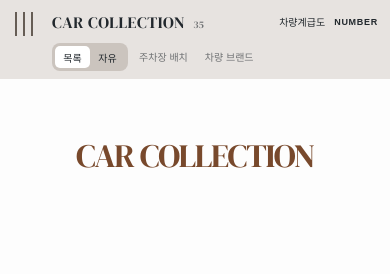
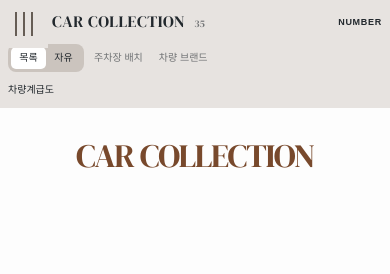
Before and after one commit to ljm92767647/car, a plain HTML site: page index.html in a window 390 px wide. Both pictures are taken after a click on the button "메뉴 펼치기". Shown: the top 274 px of the page. Drawn offline with Linux system fonts and the light colour scheme; a web font is replaced by a local one.

Commit message:
Unify mobile collection headers while preserving content positions

```diff
--- a/header-toggle.css
+++ b/header-toggle.css
@@ -132,3 +132,100 @@ body[data-entry-site="watches"] #collection-entry[data-menu]:has(> .collection-c
     top: -12px;
   }
 }
+
+/* Share mobile header rows while preserving each page's original content origin. */
+@media (max-width: 760px) {
+  body.uniform-mobile-header[data-menu-open] > #collection-header {
+    display: grid;
+    grid-template-columns: 76px minmax(0, 1fr) auto;
+    grid-template-rows: 36px 28px 28px;
+    align-content: start;
+    align-items: center;
+    gap: 4px;
+    height: 108px;
+    min-height: 108px;
+    max-height: 108px;
+    padding: 4px 8px;
+    margin-bottom: calc(var(--menu-layout-height) - 108px);
+  }
+  body.uniform-mobile-header #collection-header h1 {
+    grid-column: 1 / 3;
+    grid-row: 1;
+    justify-self: start;
+    margin: 0 0 0 44px;
+    padding: 0;
+    font-size: 16px;
+    font-weight: 400;
+    line-height: 24px;
+    letter-spacing: .04em;
+    white-space: nowrap;
+  }
+  body.uniform-mobile-header #collection-header h1 span {
+    font-size: 10px;
+    font-weight: 400;
+    margin-left: 5px;
+  }
+  body.uniform-mobile-header #collection-header .header-break { display: none; }
+  body.uniform-mobile-header #collection-header .collection-controls,
+  body.uniform-mobile-header #collection-header .header-actions { display: contents; }
+  body.uniform-mobile-header #collection-header .view-switch {
+    grid-column: 1;
+    grid-row: 2;
+    width: 76px;
+    height: 28px;
+    margin: 0;
+    align-self: center;
+  }
+  body.uniform-mobile-header #collection-header nav {
+    grid-column: 2 / 4;
+    grid-row: 2;
+    display: flex;
+    align-items: center;
+    justify-content: flex-start;
+    gap: 4px;
+    margin: 0;
+    width: auto;
+  }
+  body.uniform-mobile-header #collection-header button {
+    font-size: 10px;
+    line-height: 16px;
+    min-height: 28px;
+    padding: 5px 6px;
+  }
+  body.uniform-mobile-header #collection-header .view-switch button {
+    font-size: 10px !important;
+    padding: 0;
+    min-height: 0;
+  }
+  body.uniform-mobile-header #collection-header :is(#number, #numbers) {
+    grid-column: 3;
+    grid-row: 1;
+    justify-self: end;
+    align-self: center;
+    position: static;
+    margin: 0;
+    padding: 5px 0;
+    font-size: 9px;
+    line-height: 16px;
+    min-height: 28px;
+  }
+  body.uniform-mobile-header[data-entry-site="pens"] #collection-header :is(#classification, #daily-classification) {
+    grid-column: 2 / 4;
+    grid-row: 3;
+  }
+  body.uniform-mobile-header #collection-header #rank {
+    grid-column: 1;
+    grid-row: 3;
+    justify-self: start;
+    margin: 0;
+    padding-left: 0;
+  }
+  body.uniform-mobile-header #collection-header :is(.filters, #classic-control) {
+    grid-column: 2 / 4;
+    grid-row: 3;
+    justify-self: end;
+    align-items: center;
+    margin: 0;
+    gap: 4px;
+  }
+}
--- a/header-toggle.js
+++ b/header-toggle.js
@@ -14,10 +14,17 @@
     header.inert = !open;
     header.setAttribute('aria-hidden', String(!open));
   }
+  const mobileHeader = matchMedia('(max-width: 760px)');
   const measureBar = () => {
+    document.body.classList.remove('uniform-mobile-header');
+    const layoutHeight = header.offsetHeight;
+    document.body.style.setProperty('--menu-layout-height', layoutHeight + 'px');
+    document.body.classList.toggle('uniform-mobile-header', mobileHeader.matches);
     document.body.style.setProperty('--menu-bar-height', header.offsetHeight + 'px');
   };
   new ResizeObserver(measureBar).observe(header);
+  addEventListener('resize', measureBar);
+  document.fonts.ready.then(measureBar);
   measureBar();
   setOpen(false);
   toggle.addEventListener('click', () => setOpen(toggle.getAttribute('aria-expanded') !== 'true'));
--- a/index.html
+++ b/index.html
@@ -1,7 +1,7 @@
 <!doctype html>
-<html lang="ko"><head><meta charset="UTF-8"><meta name="viewport" content="width=device-width,initial-scale=1"><meta name="theme-color" content="#fdfdfd"><title>CAR COLLECTION</title><link rel="icon" href="data:,"><link rel="stylesheet" href="style.css?v=carcatalog20261018"><script defer src="data.js?v=porsche20261023"></script><script defer src="geometry.js?v=sizedetails20261017"></script><script defer src="app.js?v=porschedesign20261023"></script><link rel="stylesheet" href="catalog.css?v=carfour20261018"><script defer src="catalog.js?v=carfour20261018"></script><link rel="stylesheet" href="collection-entry.css?v=restoredheading20261110"><link rel="stylesheet" href="header-toggle.css?v=20261123-6"></head><body data-entry-site="cars" data-presentation="list" data-menu-open="false"><button id="header-toggle" type="button" aria-expanded="false" aria-label="메뉴 펼치기"><span class="menu-lines" aria-hidden="true"><span></span><span></span><span></span></span></button>
+<html lang="ko"><head><meta charset="UTF-8"><meta name="viewport" content="width=device-width,initial-scale=1"><meta name="theme-color" content="#fdfdfd"><title>CAR COLLECTION</title><link rel="icon" href="data:,"><link rel="stylesheet" href="style.css?v=carcatalog20261018"><script defer src="data.js?v=porsche20261023"></script><script defer src="geometry.js?v=sizedetails20261017"></script><script defer src="app.js?v=porschedesign20261023"></script><link rel="stylesheet" href="catalog.css?v=carfour20261018"><script defer src="catalog.js?v=carfour20261018"></script><link rel="stylesheet" href="collection-entry.css?v=restoredheading20261110"><link rel="stylesheet" href="header-toggle.css?v=20261123-9"></head><body data-entry-site="cars" data-presentation="list" data-menu-open="false"><button id="header-toggle" type="button" aria-expanded="false" aria-label="메뉴 펼치기"><span class="menu-lines" aria-hidden="true"><span></span><span></span><span></span></span></button>
 <header><h1>CAR COLLECTION <span id="count"></span></h1><div class="collection-controls"><div class="view-switch" role="group" aria-label="보기 방식"><button data-presentation-button="list" aria-pressed="true">목록</button><button data-presentation-button="free" aria-pressed="false">자유</button></div><nav aria-label="차량 분류"><button data-mode="parking" aria-pressed="true">주차장 배치</button><button data-mode="brand" aria-pressed="false">차량 브랜드</button></nav><span id="classic-control" hidden><button id="classic-toggle" aria-pressed="false" data-state="0">Just by Design</button></span></div><div class="header-actions"><button id="rank" aria-haspopup="dialog">차량계급도</button><button id="number" aria-haspopup="dialog">NUMBER</button></div></header>
 <main><section id="viewport" tabindex="0" aria-label="차량 컬렉션. 휠과 두 손가락으로 확대 축소, 드래그로 이동"><div id="scene"></div></section><section id="catalog-pane" aria-label="차량 목록"></section></main>
 <dialog id="numbers" aria-labelledby="number-title"><div class="dialog-head"><div class="number-heading"><h2 id="number-title">NUMBER</h2><div id="number-order" class="number-order-switch" data-order="position" role="group" aria-label="통계 정렬"><button data-number-order="count" aria-pressed="false">개수 순</button><button data-number-order="position" aria-pressed="true">위치 순</button></div></div><button id="close-numbers" aria-label="닫기">×</button></div><p id="number-total"></p><div id="number-content"></div></dialog>
 <dialog id="rank-dialog" aria-labelledby="rank-title"><div class="dialog-head"><h2 id="rank-title">차량계급도</h2><button id="close-rank" aria-label="닫기">×</button></div><div class="rank-panels"><section id="rank-list" aria-label="브랜드 계급도"></section><section class="owned-panel"><h3>브랜드별 나의 차량 수</h3><div id="owned-list"></div></section></div></dialog>
-<script defer src="collection-entry.js?v=sortalign20261109" data-collection="cars"></script><script defer src="header-toggle.js?v=20261123-3"></script></body></html>
+<script defer src="collection-entry.js?v=sortalign20261109" data-collection="cars"></script><script defer src="header-toggle.js?v=20261123-9"></script></body></html>
```
